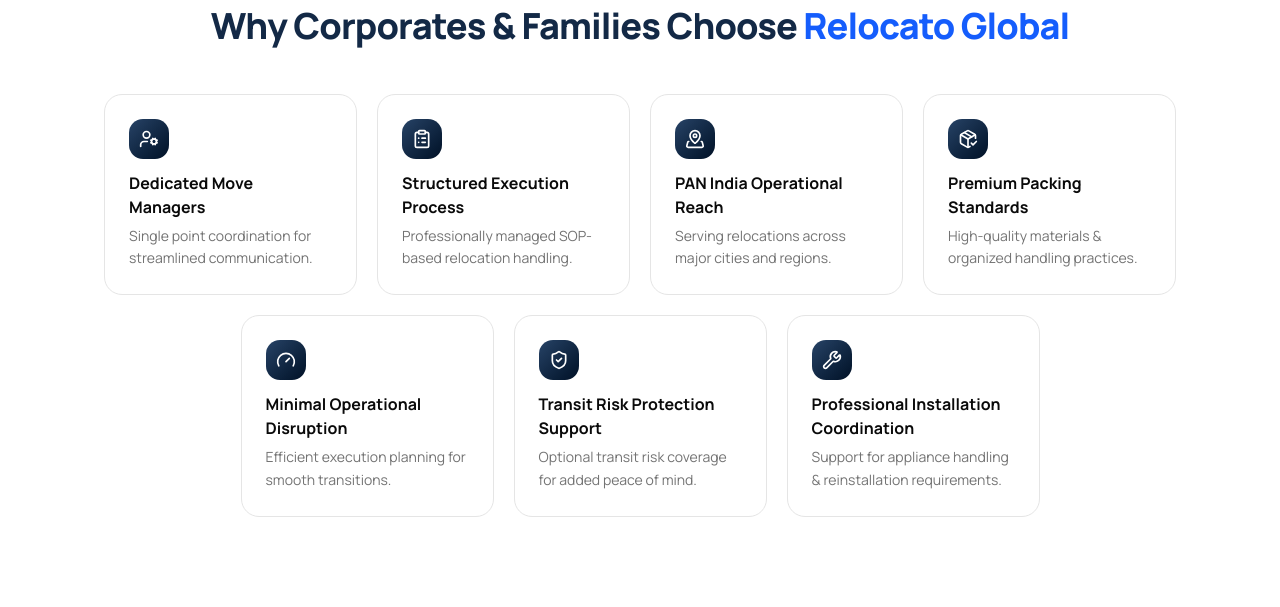
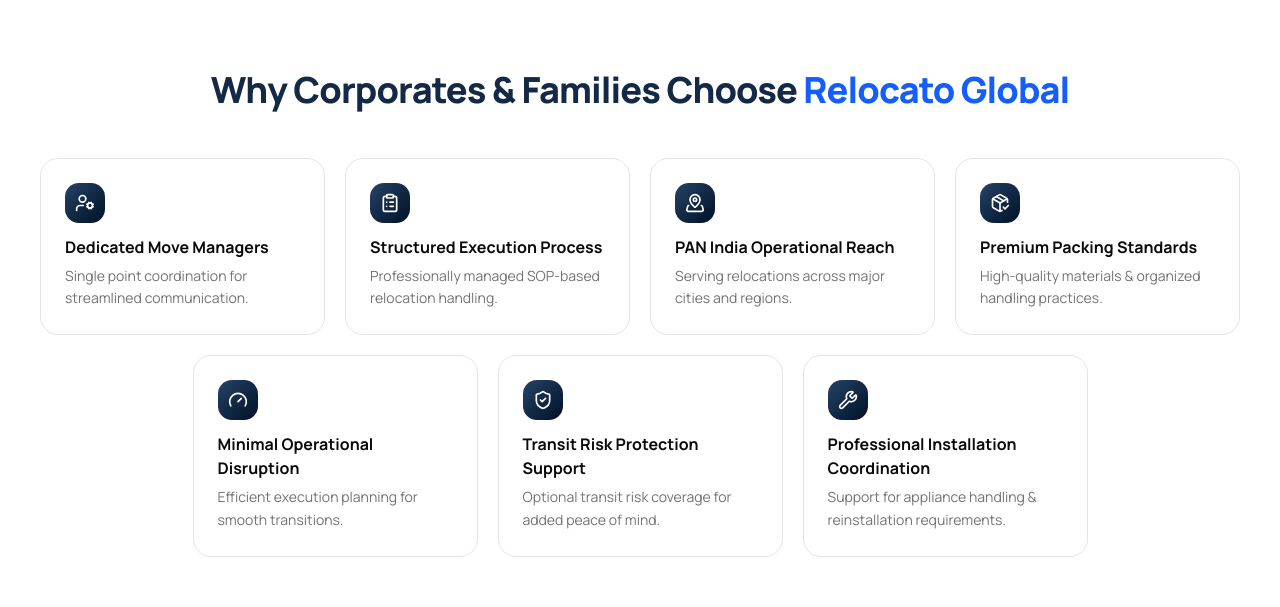
Before and after one commit to CodeVerseByAnuj/relocto, a Next.js app: page / in a window 1280 px wide. Shown: the part 2387-2994 px from the top of the page. Built offline with nearby package versions, Linux system fonts and the light colour scheme.

Commit message:
fix: update max-width for coverage, features, and services sections for consistency

```diff
--- a/src/components/sections/features/WhyChooseUsSection.tsx
+++ b/src/components/sections/features/WhyChooseUsSection.tsx
@@ -6,7 +6,7 @@
 
   return (
     <section className="py-20 sm:py-24">
-      <div className="mx-auto max-w-6xl px-6 lg:px-10">
+      <div className="mx-auto max-w-7xl px-6 lg:px-10">
         <h2 className="text-center text-3xl font-extrabold tracking-tight text-brand-navy sm:text-4xl">
           {heading.prefix} <span className="text-blue-600">{heading.highlight}</span>
         </h2>
--- a/src/components/sections/services/ServicesShowcaseSection.tsx
+++ b/src/components/sections/services/ServicesShowcaseSection.tsx
@@ -7,7 +7,7 @@
 export function ServicesShowcaseSection() {
   return (
     <section className="bg-gradient-to-br from-brand-navy-light via-brand-navy to-brand-navy-dark py-20 sm:py-24">
-      <div className="mx-auto max-w-6xl px-6 lg:px-10">
+      <div className="mx-auto max-w-7xl px-6 lg:px-10">
         <div className="flex flex-col items-center gap-3 text-center">
           <span className="inline-flex items-center rounded-full bg-white/10 px-4 py-1.5 text-xs font-semibold tracking-[0.15em] text-brand-accent uppercase">
             {SERVICES_SHOWCASE_SECTION.eyebrow}
```
